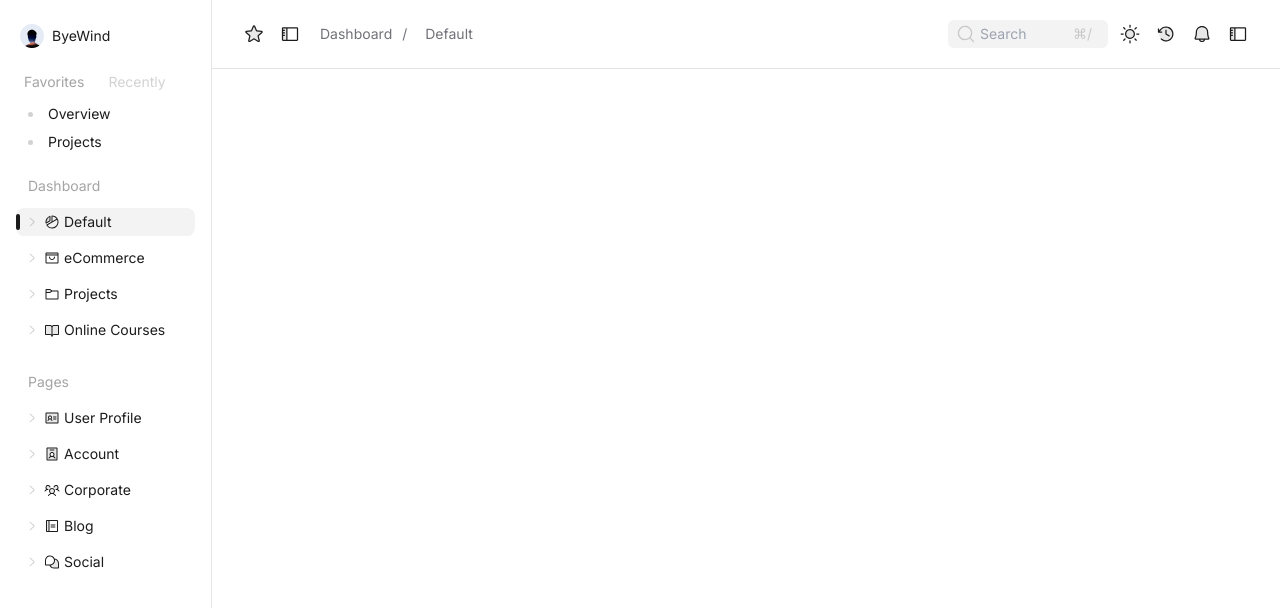
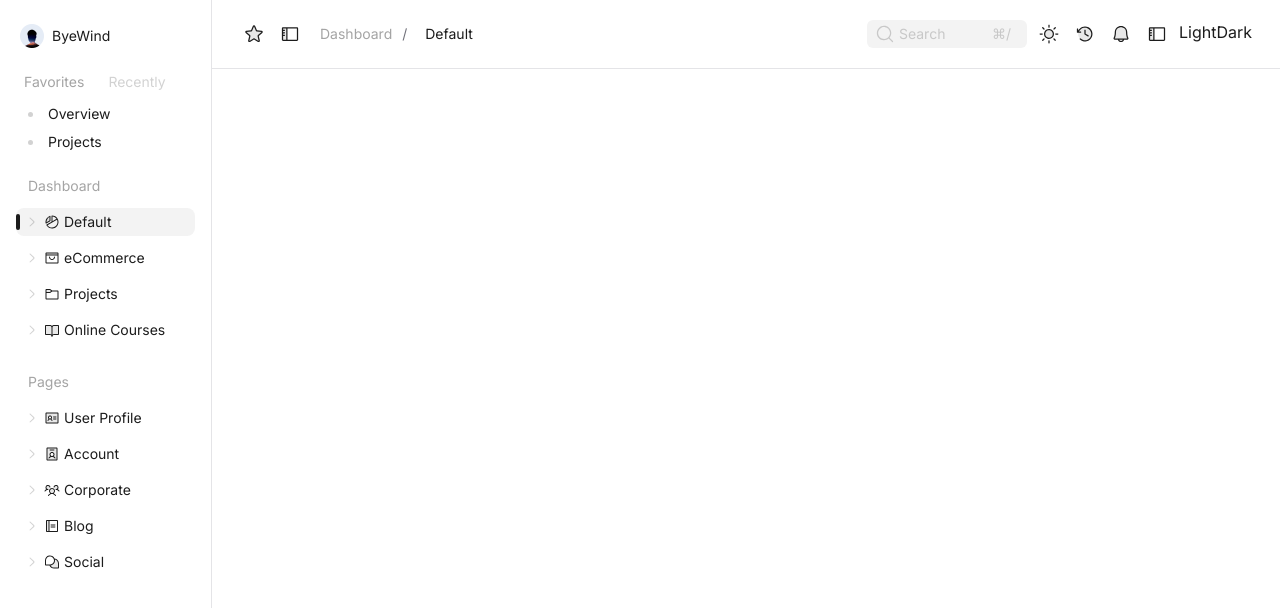
Before and after one commit to alen-kuriakose/dashboard-jp-task, a Next.js app: page /dashboard in a window 1280 px wide. Shown: the top 608 px of the page. Built offline with nearby package versions, Linux system fonts and the light colour scheme.

Commit message:
changes in theming

```diff
--- a/src/components/navbar.tsx
+++ b/src/components/navbar.tsx
@@ -17,16 +17,17 @@ import {
   BreadcrumbSeparator,
 } from "./ui/breadcrumb";
 import { Search } from "./search";
+import { ThemeToggler } from "./themeToggle";
 
 export const Navbar = () => {
   const activeCardIndex = useRecoilValue(ActiveIndexServicesCard);
   return (
     <nav className="px-[1.75rem] py-5 border-b flex justify-between">
       <div className="flex gap-2">
-        <div className="p-1">
+        <div className="p-1 dark:invert">
           <Image src={star} alt="" width={20} height={20} />
         </div>
-        <div className="p-1">
+        <div className="p-1 dark:invert">
           <Image src={sidebar} alt="" width={20} height={20} />
         </div>
         <Breadcrumb className="px-2">
@@ -34,14 +35,14 @@ export const Navbar = () => {
             <BreadcrumbItem>
               <BreadcrumbLink
                 href="/"
-                className="font-inter text-sm font-normal"
+                className="font-inter text-sm font-normal text-dark/40 dark:text-white/40"
               >
                 Dashboard
               </BreadcrumbLink>
             </BreadcrumbItem>
             <BreadcrumbSeparator />
             <BreadcrumbItem>
-              <BreadcrumbPage className="font-inter text-sm font-normal">
+              <BreadcrumbPage className="font-inter text-sm font-normal text-dark dark:text-white">
                 {activeCardIndex}
               </BreadcrumbPage>
             </BreadcrumbItem>
@@ -50,18 +51,19 @@ export const Navbar = () => {
       </div>
       <div className="flex gap-2">
         <Search/>
-        <div className="p-1">
+        <div className="p-1 dark:invert">
           <Image src={sun} alt="" width={20} height={20} />
         </div>
-        <div className="p-1">
+        <div className="p-1 dark:invert">
           <Image src={clock} alt="" width={20} height={20} />
         </div>
-        <div className="p-1">
+        <div className="p-1 dark:invert">
           <Image src={bell} alt="" width={20} height={20} />
         </div>
-        <div className="p-1">
+        <div className="p-1 dark:invert">
           <Image src={sidebar} alt="" width={20} height={20} />
         </div>
+        <ThemeToggler/>
       </div>
     </nav>
   );
--- a/src/components/search.tsx
+++ b/src/components/search.tsx
@@ -25,9 +25,9 @@ export const Search = () => {
         ref={inputRef}
         type="text"
         placeholder="Search"
-        className="w-full pl-8 pr-2 py-1 text-sm forn-inter font-normal text-dark dark:text-white rounded-md bg-[#1C1C1C]/5 dark:bg-white/10 focus:outline-none focus:ring-2  focus:border-transparent"
+        className="w-full pl-8 pr-2 py-1 text-sm forn-inter font-normal text-dark dark:text-white  placeholder:text-dark/20 dark:placeholder:text-white/20 rounded-md bg-[#1C1C1C]/5 dark:bg-white/10 focus:outline-none focus:ring-2  focus:border-transparent"
       />
-      <div className="absolute inset-y-0 left-0 pl-2 flex items-center pointer-events-none">
+      <div className="absolute inset-y-0 left-0 pl-2 flex items-center pointer-events-none dark:invert">
         <Image src={searchIcon} className="h-5 w-5" alt={"search"} />
       </div>
       <div className="absolute inset-y-0 right-0 pr-2 flex items-center pointer-events-none">
--- a/src/components/themeToggle.tsx
+++ b/src/components/themeToggle.tsx
@@ -5,8 +5,8 @@ import React from "react";
 export function ThemeToggler() {
   const { setTheme } = useTheme();
   return (
-    <div className="text-dark">
-      <div>
+    <div className="text-dark ">
+      <div className="flex">
         <div
           onClick={() => {
             setTheme("light");
```
